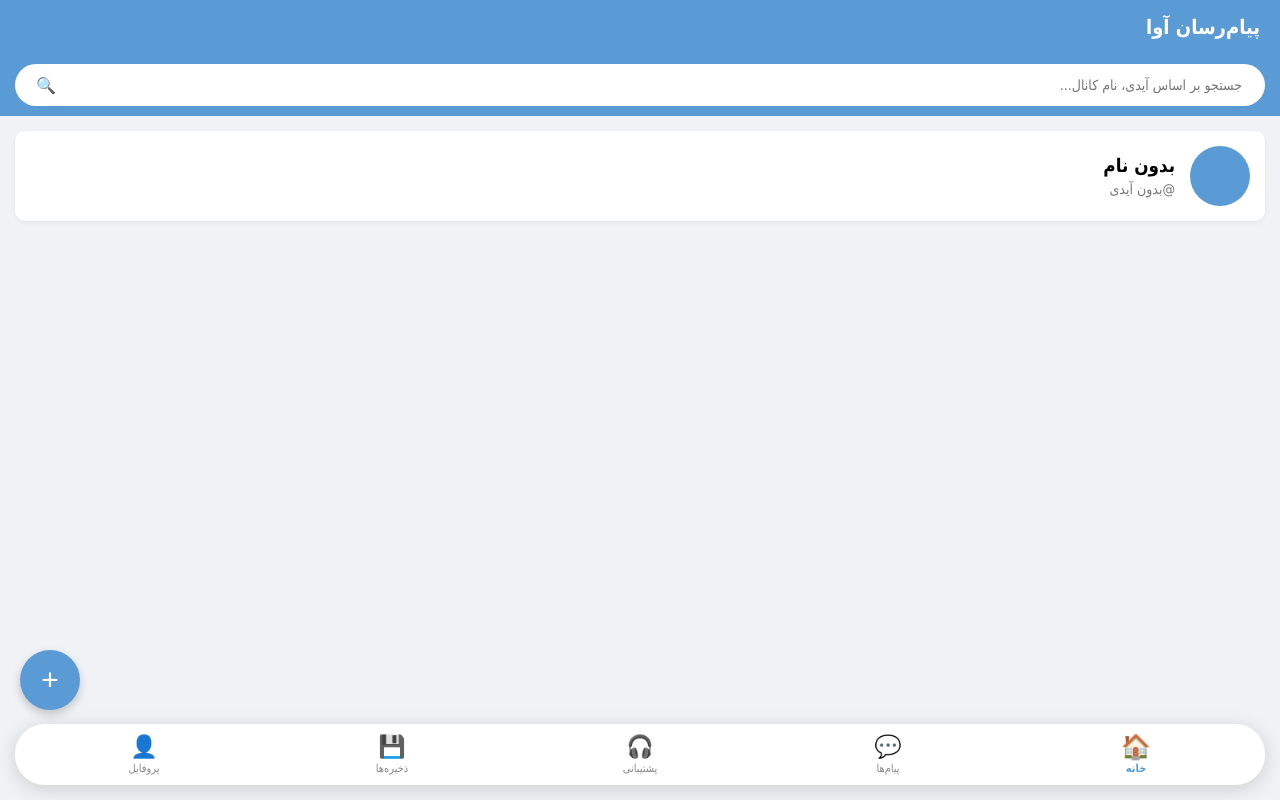
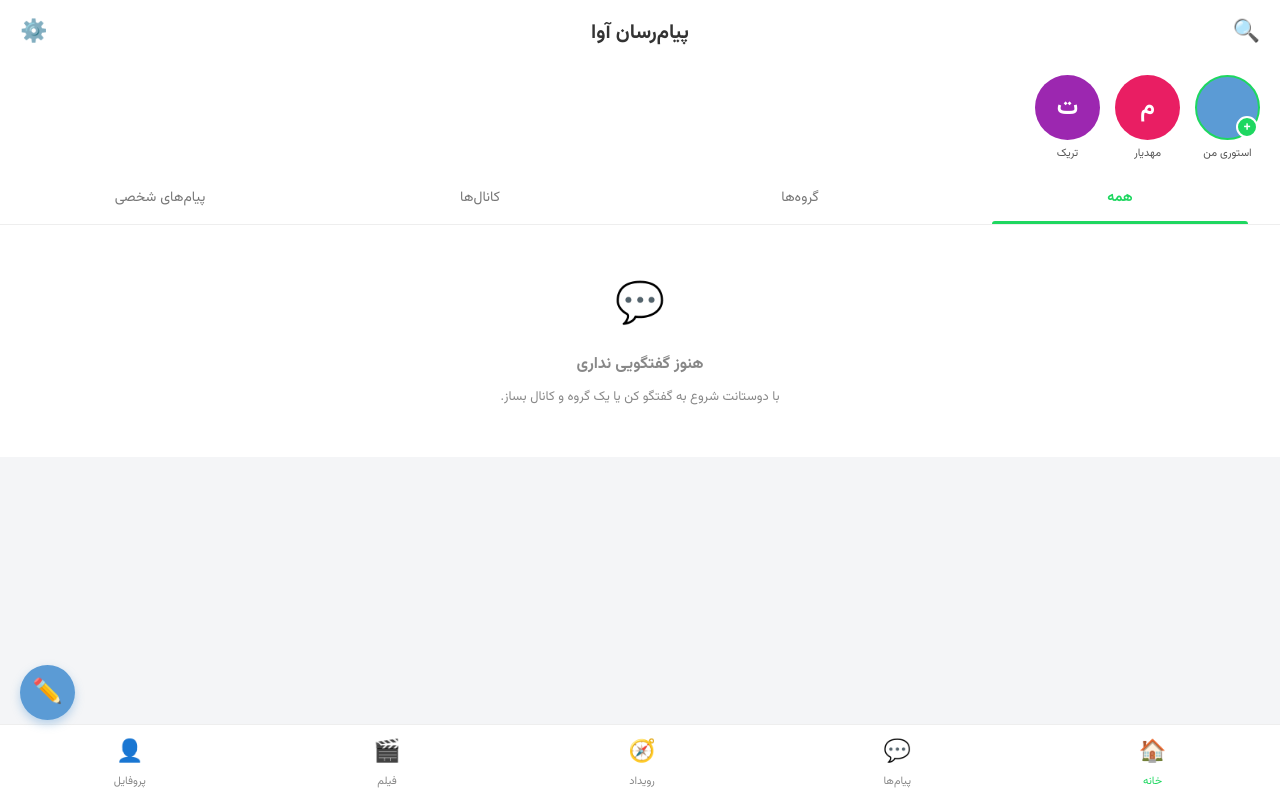
Before and after one commit to azhwan528-wq/chat-app, a Flask app: template templates/home.html in a window 1280 px wide. Run offline with Flask 3, Linux system fonts and the light colour scheme; the template is opened without the code that fills it, so the values that code supplies are empty.

Commit message:
Update home.html

```diff
--- a/templates/home.html
+++ b/templates/home.html
@@ -2,187 +2,160 @@
 <html lang="fa" dir="rtl">
 <head>
     <meta charset="UTF-8">
-    <meta name="viewport" content="width=device-width, initial-scale=1.0">
-    <title>پیام‌رسان آوا | خانه</title>
+    <meta name="viewport" content="width=device-width, initial-scale=1.0, maximum-scale=1.0, user-scalable=no">
+    <title>پیام‌رسان آوا</title>
     <style>
-        body { font-family: 'Tahoma', sans-serif; background-color: #f0f2f5; margin: 0; padding: 0; padding-bottom: 100px; /* ⭐ فاصله از پایین برای منو */ }
+        @import url('https://fonts.googleapis.com/css2?family=Vazirmatn:wght@300;400;700&display=swap');
+        * { box-sizing: border-box; margin: 0; padding: 0; -webkit-tap-highlight-color: transparent; }
+        body { font-family: 'Vazirmatn', 'Tahoma', sans-serif; background-color: #f4f5f7; color: #333; padding-bottom: 70px; }
 
-        /* هدر */
-        .header { background-color: #5b9bd5; color: white; padding: 15px 20px; display: flex; justify-content: space-between; align-items: center; position: sticky; top: 0; z-index: 100; }
-        .header h1 { margin: 0; font-size: 20px; }
+        /* هدر بالا */
+        .top-header { display: flex; justify-content: space-between; align-items: center; padding: 15px 20px; background: #fff; position: sticky; top: 0; z-index: 100; }
+        .top-header .title { font-size: 20px; font-weight: bold; color: #333; }
+        .top-header .icon { font-size: 22px; color: #555; cursor: pointer; }
 
-        /* جستجو */
-        .search-box { padding: 10px 15px; background: #5b9bd5; }
-        .search-box form { display: flex; background: white; border-radius: 25px; padding: 5px 15px; align-items: center; }
-        .search-box input { border: none; outline: none; flex-grow: 1; padding: 8px; font-family: 'Tahoma'; font-size: 14px; }
-        .search-box button { background: none; border: none; color: #5b9bd5; cursor: pointer; font-size: 16px; }
+        /* استوری‌ها */
+        .stories { display: flex; gap: 15px; padding: 10px 20px; background: #fff; overflow-x: auto; scrollbar-width: none; }
+        .stories::-webkit-scrollbar { display: none; }
+        .story-item { display: flex; flex-direction: column; align-items: center; gap: 5px; cursor: pointer; }
+        .story-avatar { width: 65px; height: 65px; border-radius: 50%; background: #ccc; display: flex; justify-content: center; align-items: center; color: #fff; font-weight: bold; font-size: 24px; position: relative; border: 2px solid transparent; background-clip: padding-box; }
+        .story-avatar.my-story { border: 2px solid #1ed760; padding: 3px; }
+        .story-avatar img { width: 100%; height: 100%; object-fit: cover; border-radius: 50%; }
+        .story-avatar .plus { position: absolute; bottom: 0; right: 0; background: #1ed760; color: #fff; width: 22px; height: 22px; border-radius: 50%; display: flex; justify-content: center; align-items: center; font-size: 14px; border: 2px solid #fff; }
+        .story-name { font-size: 11px; color: #555; max-width: 70px; white-space: nowrap; overflow: hidden; text-overflow: ellipsis; }
 
-        /* اطلاعات کاربر */
-        .user-info { background: white; margin: 15px; padding: 15px; border-radius: 10px; display: flex; align-items: center; gap: 15px; box-shadow: 0 2px 5px rgba(0,0,0,0.05); }
-        .user-avatar { width: 60px; height: 60px; background: #5b9bd5; color: white; border-radius: 50%; display: flex; justify-content: center; align-items: center; font-size: 24px; overflow: hidden; }
-        .user-avatar img { width: 100%; height: 100%; object-fit: cover; }
+        /* تب‌ها (فیلتر) */
+        .tabs { display: flex; background: #fff; border-bottom: 1px solid #eee; overflow-x: auto; scrollbar-width: none; position: sticky; top: 60px; z-index: 90; }
+        .tabs::-webkit-scrollbar { display: none; }
+        .tab { flex: 1; text-align: center; padding: 15px 0; font-size: 14px; color: #777; cursor: pointer; position: relative; white-space: nowrap; min-width: 100px; }
+        .tab.active { color: #1ed760; font-weight: bold; }
+        .tab.active::after { content: ''; position: absolute; bottom: 0; left: 10%; right: 10%; height: 3px; background: #1ed760; border-radius: 3px 3px 0 0; }
+        .tab .badge { background: #e0e0e0; color: #555; font-size: 10px; padding: 2px 6px; border-radius: 10px; margin-right: 5px; }
 
-        /* لیست‌ها */
-        .section-title { margin: 20px 15px 10px; font-size: 16px; color: #555; font-weight: bold; }
-        .chat-list { background: white; margin: 0 15px 15px; border-radius: 10px; overflow: hidden; box-shadow: 0 2px 5px rgba(0,0,0,0.05); }
-        .chat-item { display: flex; align-items: center; padding: 15px; border-bottom: 1px solid #eee; text-decoration: none; color: inherit; }
-        .chat-avatar { width: 50px; height: 50px; border-radius: 50%; background: #e0e0e0; display: flex; justify-content: center; align-items: center; margin-left: 15px; font-weight: bold; overflow: hidden; }
+        /* لیست چت‌ها */
+        .chat-list { background: #fff; }
+        .chat-item { display: flex; align-items: center; padding: 12px 20px; border-bottom: 1px solid #f0f0f0; text-decoration: none; color: inherit; }
+        .chat-avatar { width: 55px; height: 55px; border-radius: 50%; background: #e0e0e0; display: flex; justify-content: center; align-items: center; margin-left: 15px; font-weight: bold; font-size: 20px; overflow: hidden; flex-shrink: 0; }
         .chat-avatar img { width: 100%; height: 100%; object-fit: cover; }
-        .chat-name { font-weight: bold; margin-bottom: 5px; color: #333; }
-        .chat-msg { color: #777; font-size: 13px; white-space: nowrap; overflow: hidden; text-overflow: ellipsis; max-width: 200px; }
-        .chat-time { font-size: 11px; color: #999; margin-right: auto; }
+        .chat-content { flex-grow: 1; overflow: hidden; }
+        .chat-header { display: flex; justify-content: space-between; align-items: center; margin-bottom: 4px; }
+        .chat-name { font-weight: bold; font-size: 15px; color: #333; display: flex; align-items: center; gap: 5px; }
+        .chat-time { font-size: 11px; color: #999; }
+        .chat-msg { font-size: 13px; color: #777; white-space: nowrap; overflow: hidden; text-overflow: ellipsis; }
+        .unread-badge { background: #1ed760; color: #fff; font-size: 11px; padding: 2px 7px; border-radius: 10px; margin-right: auto; }
 
-        /* پیام‌های شخصی */
-        .badge-pv { background: #e1f5fe; color: #0277bd; font-size: 10px; padding: 2px 5px; border-radius: 5px; margin-right: 5px; }
+        /* آیکون‌های کوچک داخل لیست */
+        .type-icon { font-size: 12px; color: #999; }
+        .verified-icon { color: #1d9bf0; font-size: 14px; }
 
-        /* دکمه شناور ساخت گروه/کانال */
-        .fab-container { position: fixed; bottom: 90px; left: 20px; z-index: 100; display: flex; flex-direction: column; align-items: flex-end; }
-        .fab-menu { display: none; flex-direction: column; margin-bottom: 10px; gap: 10px; }
-        .fab-menu a { background: white; color: #333; text-decoration: none; padding: 10px 15px; border-radius: 20px; box-shadow: 0 2px 5px rgba(0,0,0,0.2); font-size: 14px; text-align: center; }
-        .fab { width: 60px; height: 60px; background-color: #5b9bd5; color: white; border-radius: 50%; display: flex; justify-content: center; align-items: center; font-size: 30px; box-shadow: 0 4px 10px rgba(0,0,0,0.2); border: none; cursor: pointer; }
+        /* منوی پایین */
+        .bottom-nav { position: fixed; bottom: 0; left: 0; right: 0; background: #fff; display: flex; justify-content: space-around; align-items: center; padding: 10px 0; border-top: 1px solid #eee; z-index: 1000; }
+        .nav-item { display: flex; flex-direction: column; align-items: center; text-decoration: none; color: #888; font-size: 11px; gap: 3px; }
+        .nav-item.active { color: #1ed760; }
+        .nav-item .icon { font-size: 22px; }
 
-        /* ⭐ منوی پایین شناور (Bottom Navigation) */
-        .bottom-nav {
-            position: fixed;
-            bottom: 15px;
-            left: 15px;
-            right: 15px;
-            background-color: white;
-            border-radius: 30px;
-            display: flex;
-            justify-content: space-around;
-            align-items: center;
-            padding: 10px 5px;
-            box-shadow: 0 4px 20px rgba(0,0,0,0.15);
-            z-index: 1000;
-        }
+        /* دکمه شناور (FAB) */
+        .fab { position: fixed; bottom: 80px; left: 20px; width: 55px; height: 55px; background: #5b9bd5; color: #fff; border-radius: 50%; display: flex; justify-content: center; align-items: center; font-size: 24px; box-shadow: 0 4px 10px rgba(91, 155, 213, 0.4); text-decoration: none; z-index: 1000; }
 
-        .nav-item {
-            display: flex;
-            flex-direction: column;
-            align-items: center;
-            text-decoration: none;
-            color: #888;
-            font-size: 11px;
-            font-family: 'Tahoma';
-            transition: all 0.3s ease;
-            flex: 1;
-        }
-
-        .nav-item .icon {
-            font-size: 22px;
-            margin-bottom: 3px;
-        }
-
-        /* حالت فعال (تب خانه) */
-        .nav-item.active { color: #5b9bd5; font-weight: bold; }
-        .nav-item.active .icon { transform: scale(1.1); }
-
-        .alert { margin: 15px; padding: 10px; border-radius: 5px; background-color: #d4edda; color: #155724; }
+        /* منوی بازشونده FAB */
+        .fab-menu { display: none; position: fixed; bottom: 140px; left: 20px; background: #fff; border-radius: 10px; box-shadow: 0 4px 15px rgba(0,0,0,0.15); z-index: 1000; flex-direction: column; overflow: hidden; }
+        .fab-menu a { padding: 12px 20px; text-decoration: none; color: #333; font-size: 14px; border-bottom: 1px solid #eee; }
+        .fab-menu a:last-child { border-bottom: none; }
     </style>
 </head>
 <body>
-    <div class="header">
-        <h1>پیام‌رسان آوا</h1>
+
+    <!-- هدر بالا -->
+    <div class="top-header">
+        <div class="icon">🔍</div>
+        <div class="title">پیام‌رسان آوا</div>
+        <div class="icon">⚙️</div>
     </div>
 
-    <div class="search-box">
-        <form action="/search" method="GET">
-            <input type="text" name="q" placeholder="جستجو بر اساس آیدی، نام کانال..." required>
-            <button type="submit">🔍</button>
-        </form>
-    </div>
-
-    {% with messages = get_flashed_messages() %}
-      {% if messages %}{% for message in messages %}<div class="alert">{{ message }}</div>{% endfor %}{% endif %}
-    {% endwith %}
-
-    <div class="user-info">
-        <div class="user-avatar">
-            {% if user['profile_pic'] %}<img src="{{ url_for('static', filename='uploads/' + user['profile_pic']) }}">{% else %}{{ user['email'][0] | upper }}{% endif %}
+    <!-- استوری‌ها -->
+    <div class="stories">
+        <div class="story-item">
+            <div class="story-avatar my-story" style="background: #5b9bd5;">
+                {{ user['email'][0] | upper }}
+                <div class="plus">+</div>
+            </div>
+            <div class="story-name">استوری من</div>
         </div>
-        <div>
-            <h3 style="margin: 0;">{{ user['display_name'] or 'بدون نام' }}</h3>
-            <p style="color: #777; font-size: 14px; margin: 5px 0 0;">@{{ user['username'] or 'بدون آیدی' }}</p>
+        <!-- نمونه استوری‌های دیگران -->
+        <div class="story-item">
+            <div class="story-avatar" style="background: #e91e63;">م</div>
+            <div class="story-name">مهدیار</div>
+        </div>
+        <div class="story-item">
+            <div class="story-avatar" style="background: #9c27b0;">ت</div>
+            <div class="story-name">تریک</div>
         </div>
     </div>
 
-    {% if owned_channels %}
-        <div class="section-title">مدیریت کانال‌ها و گروه‌های من</div>
-        <div class="chat-list">
-            {% for ch in owned_channels %}
-            <a href="/chat/{{ ch['id'] }}" class="chat-item">
-                <div class="chat-avatar">{% if ch['profile_pic'] %}<img src="{{ url_for('static', filename='uploads/' + ch['profile_pic']) }}">{% else %}{{ ch['name'][0] | upper }}{% endif %}</div>
-                <div><div class="chat-name">{{ ch['name'] }} {% if ch['channel_type']=='group' %}[گروه]{% else %}[کانال]{% endif %}</div></div>
+    <!-- تب‌ها -->
+    <div class="tabs">
+        <div class="tab active" onclick="filterChats('all', this)">همه</div>
+        <div class="tab" onclick="filterChats('group', this)">گروه‌ها</div>
+        <div class="tab" onclick="filterChats('channel', this)">کانال‌ها</div>
+        <div class="tab" onclick="filterChats('private', this)">پیام‌های شخصی</div>
+    </div>
+
+    <!-- لیست چت‌ها -->
+    <div class="chat-list" id="chatList">
+        {% if all_chats %}
+            {% for chat in all_chats %}
+            <a href="{{ chat['link'] }}" class="chat-item" data-type="{{ chat['type'] }}">
+                <div class="chat-avatar">
+                    {% if chat['avatar'] %}
+                        <img src="{{ url_for('static', filename='uploads/' + chat['avatar']) }}">
+                    {% else %}
+                        {{ chat['name'][0] | upper }}
+                    {% endif %}
+                </div>
+                <div class="chat-content">
+                    <div class="chat-header">
+                        <div class="chat-name">
+                            {{ chat['name'] }}
+                            {% if chat['type'] == 'channel' %}<span class="type-icon">📢</span>{% endif %}
+                            {% if chat['type'] == 'group' %}<span class="type-icon">👥</span>{% endif %}
+                            {% if chat['is_owner'] %}<span class="type-icon" title="مدیر">👑</span>{% endif %}
+                        </div>
+                        <div class="chat-time">{{ chat['last_time'][11:16] if chat['last_time'] != '2026-01-01 00:00:00' else '' }}</div>
+                    </div>
+                    <div class="chat-msg">
+                        {{ chat['last_message'] }}
+                    </div>
+                </div>
+                <!-- تعداد پیام خوانده نشده (نمونه) -->
+                <!-- <div class="unread-badge">۳</div> -->
             </a>
             {% endfor %}
-        </div>
-    {% endif %}
-
-    {% if joined_channels %}
-        <div class="section-title">گروه‌ها و کانال‌های من</div>
-        <div class="chat-list">
-            {% for ch in joined_channels %}
-            <a href="/chat/{{ ch['id'] }}" class="chat-item">
-                <div class="chat-avatar">{% if ch['profile_pic'] %}<img src="{{ url_for('static', filename='uploads/' + ch['profile_pic']) }}">{% else %}{{ ch['name'][0] | upper }}{% endif %}</div>
-                <div><div class="chat-name">{{ ch['name'] }}</div></div>
-            </a>
-            {% endfor %}
-        </div>
-    {% endif %}
-
-    <!-- ⭐ بخش چت‌های خصوصی -->
-    {% if private_chats %}
-        <div class="section-title" id="private-chats">پیام‌های شخصی</div>
-        <div class="chat-list">
-            {% for chat in private_chats %}
-            <a href="/private_chat/{{ chat['email'] }}" class="chat-item">
-                <div class="chat-avatar">
-                    {% if chat['profile_pic'] %}
-                        <img src="{{ url_for('static', filename='uploads/' + chat['profile_pic']) }}">
-                    {% else %}
-                        {{ chat['email'][0] | upper }}
-                    {% endif %}
-                </div>
-                <div style="flex-grow: 1; overflow: hidden;">
-                    <div class="chat-name">
-                        {{ chat['display_name'] or chat['email'] }}
-                        <span class="badge-pv">خصوصی</span>
-                    </div>
-                    <div class="chat-msg">{{ chat['last_message'] or 'شروع گفتگو...' }}</div>
-                </div>
-                <div class="chat-time">{{ chat['timestamp'][11:16] if chat['timestamp'] else '' }}</div>
-            </a>
-            {% endfor %}
-        </div>
-    {% endif %}
-
-    <!-- دکمه شناور ساخت گروه/کانال -->
-    <div class="fab-container">
-        <div class="fab-menu" id="fabMenu">
-            <a href="/create/channel">📢 ساخت کانال</a>
-            <a href="/create/group">👥 ساخت گروه</a>
-        </div>
-        <button class="fab" onclick="document.getElementById('fabMenu').style.display = (document.getElementById('fabMenu').style.display === 'flex' ? 'none' : 'flex')">+</button>
+        {% else %}
+            <div style="text-align: center; padding: 50px 20px; color: #888;">
+                <div style="font-size: 40px; margin-bottom: 15px;">💬</div>
+                <div style="font-weight: bold; margin-bottom: 10px;">هنوز گفتگویی نداری</div>
+                <div style="font-size: 13px;">با دوستانت شروع به گفتگو کن یا یک گروه و کانال بساز.</div>
+            </div>
+        {% endif %}
     </div>
 
-    <!-- ⭐ منوی پایین (Bottom Navigation) -->
+    <!-- منوی پایین -->
     <div class="bottom-nav">
         <a href="/home" class="nav-item active">
             <span class="icon">🏠</span>
             خانه
         </a>
-        <a href="#private-chats" class="nav-item">
+        <a href="#" class="nav-item" onclick="filterChats('private', document.querySelectorAll('.tab')[3])">
             <span class="icon">💬</span>
             پیام‌ها
         </a>
-        <a href="/support" class="nav-item">
-            <span class="icon">🎧</span>
-            پشتیبانی
+        <a href="#" class="nav-item">
+            <span class="icon">🧭</span>
+            رویداد
         </a>
-        <a href="/saved" class="nav-item">
-            <span class="icon">💾</span>
-            ذخیره‌ها
+        <a href="#" class="nav-item">
+            <span class="icon">🎬</span>
+            فیلم
         </a>
         <a href="/profile" class="nav-item">
             <span class="icon">👤</span>
@@ -190,5 +163,47 @@
         </a>
     </div>
 
+    <!-- دکمه شناور -->
+    <a href="#" class="fab" onclick="toggleFab(event)">✏️</a>
+    <div class="fab-menu" id="fabMenu">
+        <a href="/create/channel">📢 ساخت کانال</a>
+        <a href="/create/group">👥 ساخت گروه</a>
+    </div>
+
+    <!-- اسکریپت‌ها -->
+    <script>
+        // فیلتر کردن تب‌ها
+        function filterChats(type, element) {
+            // تغییر ظاهر تب فعال
+            document.querySelectorAll('.tab').forEach(t => t.classList.remove('active'));
+            if (element) element.classList.add('active');
+
+            // فیلتر کردن لیست
+            const items = document.querySelectorAll('.chat-item');
+            items.forEach(item => {
+                if (type === 'all' || item.getAttribute('data-type') === type) {
+                    item.style.display = 'flex';
+                } else {
+                    item.style.display = 'none';
+                }
+            });
+        }
+
+        // نمایش/مخفی کردن منوی دکمه شناور
+        function toggleFab(event) {
+            event.preventDefault();
+            const menu = document.getElementById('fabMenu');
+            menu.style.display = menu.style.display === 'flex' ? 'none' : 'flex';
+        }
+
+        // بستن منو با کلیک بیرون
+        document.addEventListener('click', function(event) {
+            const fab = document.querySelector('.fab');
+            const menu = document.getElementById('fabMenu');
+            if (!fab.contains(event.target) && !menu.contains(event.target)) {
+                menu.style.display = 'none';
+            }
+        });
+    </script>
 </body>
-            </html>
+                </html>
```
